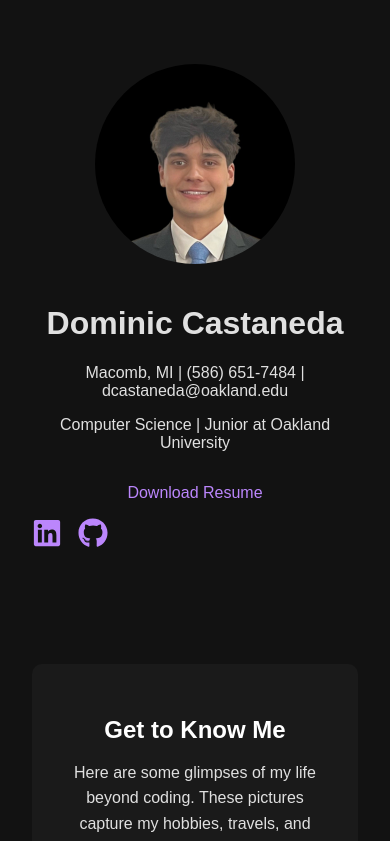
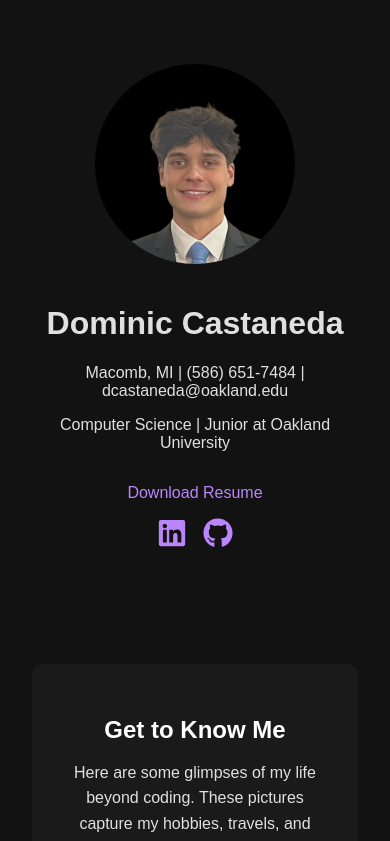
Before and after one commit to Dominic-Castaneda/Personal-Portfolio, a React (Create React App) app: page / in a window 390 px wide. Shown: the top 841 px of the page. Built offline with nearby package versions, Linux system fonts and the light colour scheme.

Commit message:
Update App.css

```diff
--- a/src/App.css
+++ b/src/App.css
@@ -363,6 +363,10 @@ body::-webkit-scrollbar-thumb:hover {
     margin-bottom: 1rem;
   }
 
+  .contact-info {
+    justify-content: center;
+  }
+
   .pictures-row {
     display: grid;
     grid-template-columns: repeat(2, 1fr);
@@ -376,7 +380,7 @@ body::-webkit-scrollbar-thumb:hover {
   }
 
   .project-grid {
-    grid-template-columns: repeat(2, 1fr);
+    grid-template-columns: repeat(1, 1fr);
     gap: 1rem;
     padding: 1rem;
   }
```
